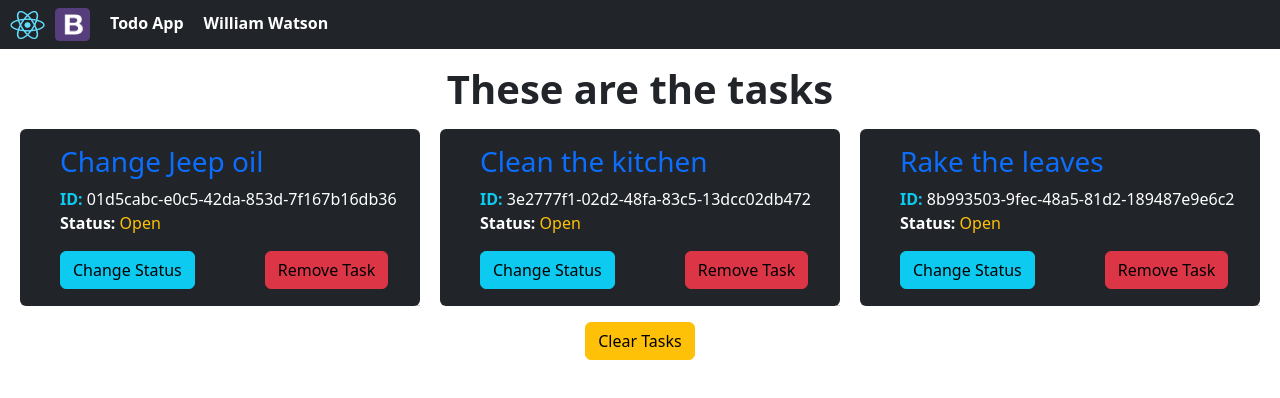
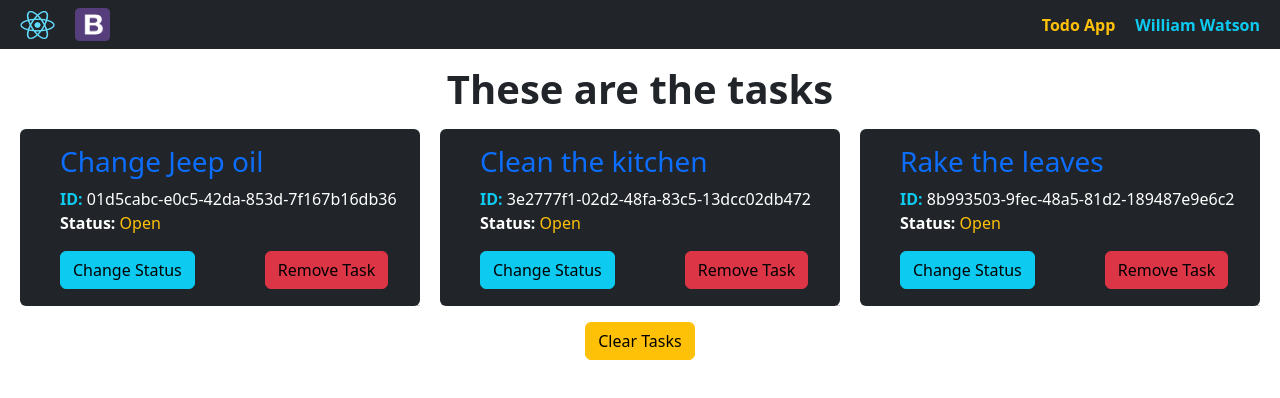
Before and after one commit to threnody5/INFO-5143-lab, a React (Create React App) app: page / in a window 1280 px wide. Shown: the top 398 px of the page. Built offline with nearby package versions, Linux system fonts and the light colour scheme.

Commit message:
align text to right side of navbar

```diff
--- a/src/components/Header/index.jsx
+++ b/src/components/Header/index.jsx
@@ -8,10 +8,10 @@ import bootstrapIcon from '../../icons/Bootstrap-icon.png';
 export default function Header() {
   return (
     <>
-      <nav className='navbar me-auto navbar-right navbar-dark bg-dark'>
-        <div className=''>
+      <nav className='navbar navbar-dark bg-dark'>
+        <div className='justify-content-left'>
           <img
-            style={{ marginLeft: '10px', marginRight: '10px' }}
+            style={{ marginLeft: '20px', marginRight: '20px' }}
             src={reactIcon}
             alt=''
             height={28}
@@ -23,12 +23,25 @@ export default function Header() {
             height={33}
             width={35}
           />
-          <span className='text-white'>
-            <strong style={{ marginLeft: '20px', marginRight: '20px', textAlign: 'right' }}>
+        </div>
+        <div
+          className='justify-content-end'
+          style={{ justifyContent: 'center' }}
+        >
+          <span className='text-warning'>
+            <strong
+              style={{
+                marginLeft: '20px',
+                marginRight: '20px',
+              }}
+            >
               Todo App
             </strong>
           </span>
-          <span className='text-white'>
+          <span
+            className='text-info'
+            style={{ marginRight: 20 }}
+          >
             <strong>William Watson</strong>
           </span>
         </div>
```
